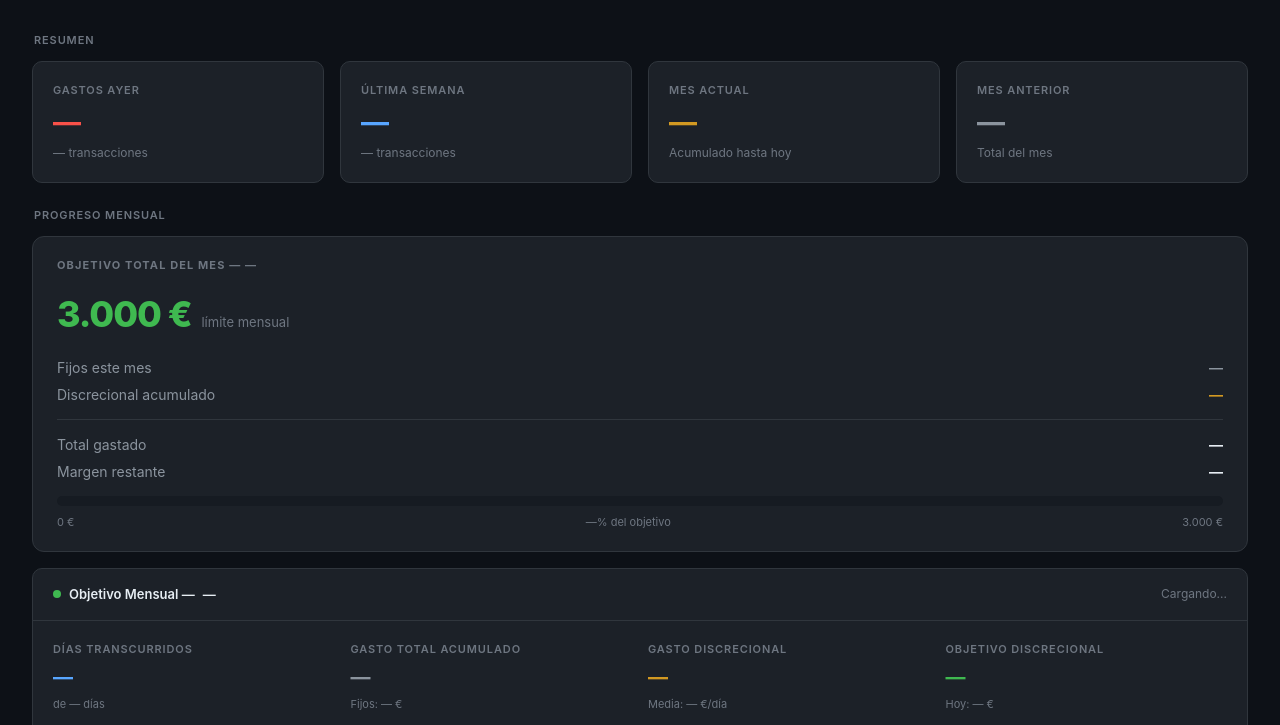
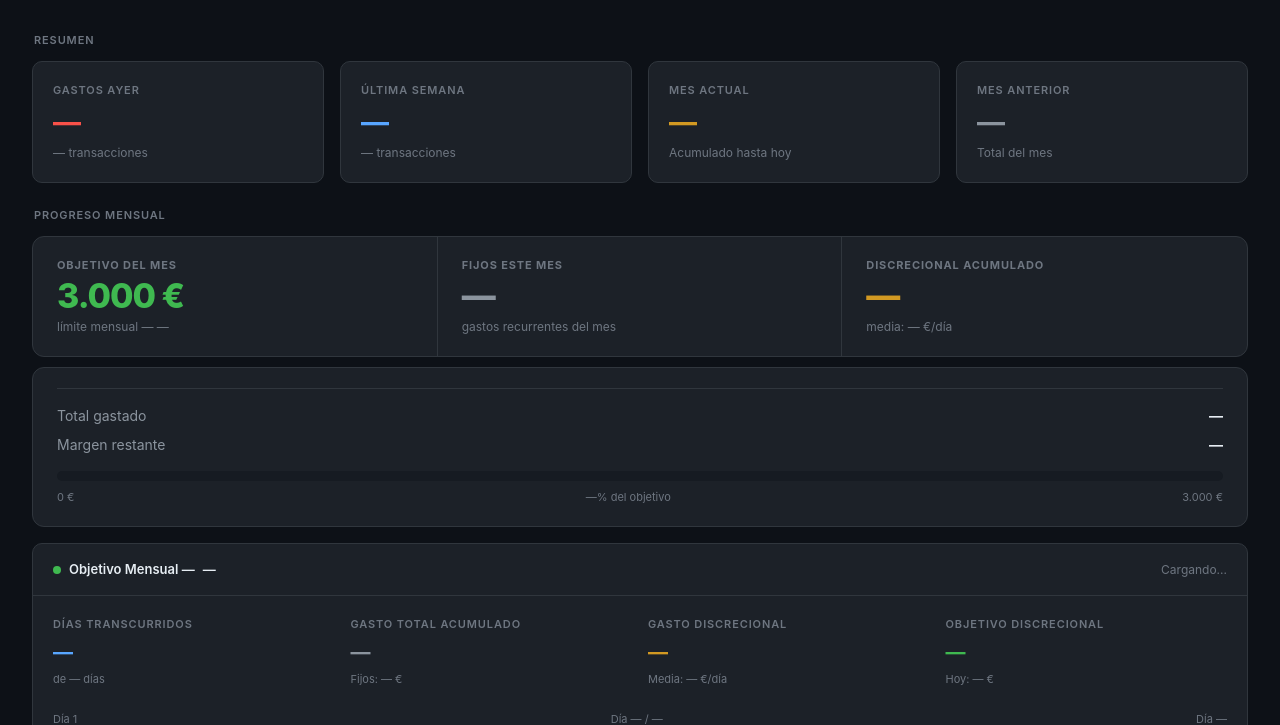
Before and after one commit to gardelf/cronograma-drag-and-drop-original, a Flask app: page /panel-gastos in a window 1280 px wide. Shown: the part 75-800 px from the top of the page. Run offline with Flask 3, Linux system fonts and the light colour scheme.

Commit message:
feat: Split summary into 2 rows - 3col horizontal bar + total/margin/progress bar

```diff
--- a/templates/panel_gastos.html
+++ b/templates/panel_gastos.html
@@ -727,35 +727,40 @@
     <!-- PROGRESO MENSUAL -->
     <div class="section-label">Progreso Mensual</div>
 
-    <!-- RECTÁNGULO RESUMEN: objetivo + fijos + discrecional + total + margen + barra -->
+    <!-- FILA 1: objetivo + fijos + discrecional en horizontal -->
+    <div style="background: var(--bg-card); border: 1px solid var(--border); border-radius: 12px; margin-bottom: 10px; display: grid; grid-template-columns: 1fr 1fr 1fr; overflow: hidden;">
+
+        <!-- Objetivo -->
+        <div style="padding: 20px 24px; border-right: 1px solid var(--border); display: flex; flex-direction: column; gap: 4px;">
+            <div style="font-size: 11px; font-weight: 700; letter-spacing: 0.08em; text-transform: uppercase; color: var(--text-muted);">Objetivo del mes</div>
+            <div style="font-size: 34px; font-weight: 800; color: var(--accent-green); letter-spacing: -0.03em; line-height: 1.1;">3.000 €</div>
+            <div style="font-size: 12px; color: var(--text-muted);">límite mensual — <span id="prog-month-name2">—</span></div>
+        </div>
+
+        <!-- Fijos este mes -->
+        <div style="padding: 20px 24px; border-right: 1px solid var(--border); display: flex; flex-direction: column; gap: 4px;">
+            <div style="font-size: 11px; font-weight: 700; letter-spacing: 0.08em; text-transform: uppercase; color: var(--text-muted);">Fijos este mes</div>
+            <div style="font-size: 34px; font-weight: 800; color: var(--text-secondary); letter-spacing: -0.03em; line-height: 1.1;" id="sum-fixed-amount">—</div>
+            <div style="font-size: 12px; color: var(--text-muted);">gastos recurrentes del mes</div>
+        </div>
+
+        <!-- Discrecional acumulado -->
+        <div style="padding: 20px 24px; display: flex; flex-direction: column; gap: 4px;">
+            <div style="font-size: 11px; font-weight: 700; letter-spacing: 0.08em; text-transform: uppercase; color: var(--text-muted);">Discrecional acumulado</div>
+            <div style="font-size: 34px; font-weight: 800; color: var(--accent-orange); letter-spacing: -0.03em; line-height: 1.1;" id="sum-discr-amount">—</div>
+            <div style="font-size: 12px; color: var(--text-muted);" id="sum-discr-sub">media: — €/día</div>
+        </div>
+
+    </div>
+
+    <!-- FILA 2: total gastado + margen + barra -->
     <div style="background: var(--bg-card); border: 1px solid var(--border); border-radius: 12px; padding: 20px 24px; margin-bottom: 16px;">
 
-        <!-- Título + mes -->
-        <div style="font-size: 11px; font-weight: 700; letter-spacing: 0.1em; text-transform: uppercase; color: var(--text-muted); margin-bottom: 14px;">Objetivo total del mes — <span id="prog-month-name2">—</span></div>
-
-        <!-- 3000€ -->
-        <div style="display: flex; align-items: baseline; gap: 10px; margin-bottom: 16px;">
-            <div style="font-size: 36px; font-weight: 800; color: var(--accent-green); letter-spacing: -0.03em;">3.000 €</div>
-            <div style="font-size: 13px; color: var(--text-muted);">límite mensual</div>
-        </div>
-
-        <!-- Fijos + Discrecional -->
-        <div style="display: flex; flex-direction: column; gap: 6px; margin-bottom: 14px;">
-            <div style="display: flex; justify-content: space-between; font-size: 14px;">
-                <span style="color: var(--text-secondary);">Fijos este mes</span>
-                <span style="font-weight: 600; color: var(--text-secondary);" id="sum-fixed-amount">—</span>
-            </div>
-            <div style="display: flex; justify-content: space-between; font-size: 14px;">
-                <span style="color: var(--text-secondary);">Discrecional acumulado</span>
-                <span style="font-weight: 700; color: var(--accent-orange);" id="sum-discr-amount">—</span>
-            </div>
-        </div>
-
-        <!-- Separador -->
-        <div style="height: 1px; background: var(--border); margin-bottom: 14px;"></div>
+        <!-- Separador superior -->
+        <div style="height: 1px; background: var(--border); margin-bottom: 16px;"></div>
 
         <!-- Total gastado + Margen -->
-        <div style="display: flex; flex-direction: column; gap: 6px; margin-bottom: 14px;">
+        <div style="display: flex; flex-direction: column; gap: 8px; margin-bottom: 16px;">
             <div style="display: flex; justify-content: space-between; font-size: 14px;">
                 <span style="color: var(--text-secondary);">Total gastado</span>
                 <span style="font-weight: 700; color: var(--text-primary);" id="sum-total-spent">—</span>
@@ -1194,6 +1199,9 @@
         const sumDiscr = document.getElementById('sum-discr-amount');
         if (sumDiscr) sumDiscr.textContent = formatEUR(p.discretionary_expenses);
 
+        const sumDiscrSub = document.getElementById('sum-discr-sub');
+        if (sumDiscrSub) sumDiscrSub.textContent = 'media: ' + formatEUR(p.daily_average) + '/día';
+
         const sumSpent = document.getElementById('sum-total-spent');
         if (sumSpent) {
             sumSpent.textContent = formatEUR(p.expenses_accumulated);
```
